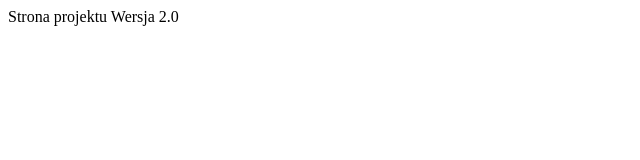
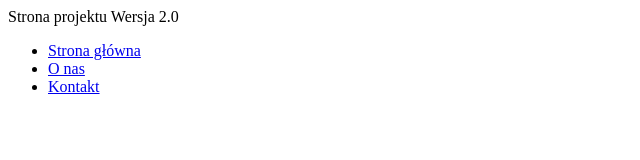
Before and after one commit to itacdm/moje-pierwsze-repo, a plain HTML site: page index.html in a window 1280 px wide. Shown: the whole page, without its empty margins (0-640 px from the left). Drawn offline with Linux system fonts and the light colour scheme.

Commit message:
feat: add website header with navigation menu

```diff
--- a/index.html
+++ b/index.html
@@ -1,2 +1,12 @@
 Strona projektu
 Wersja 2.0
+
+<header>
+   <nav>
+     <ul>
+       <li><a href="index.html">Strona główna</a></li>
+       <li><a href="about.html">O nas</a></li>
+       <li><a href="contact.html">Kontakt</a></li>
+     </ul>
+   </nav>
+</header>
```
